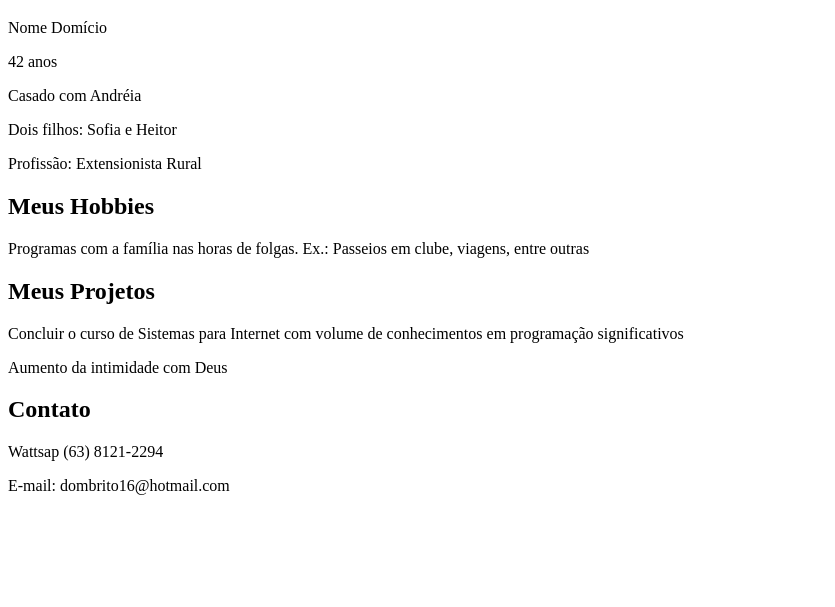
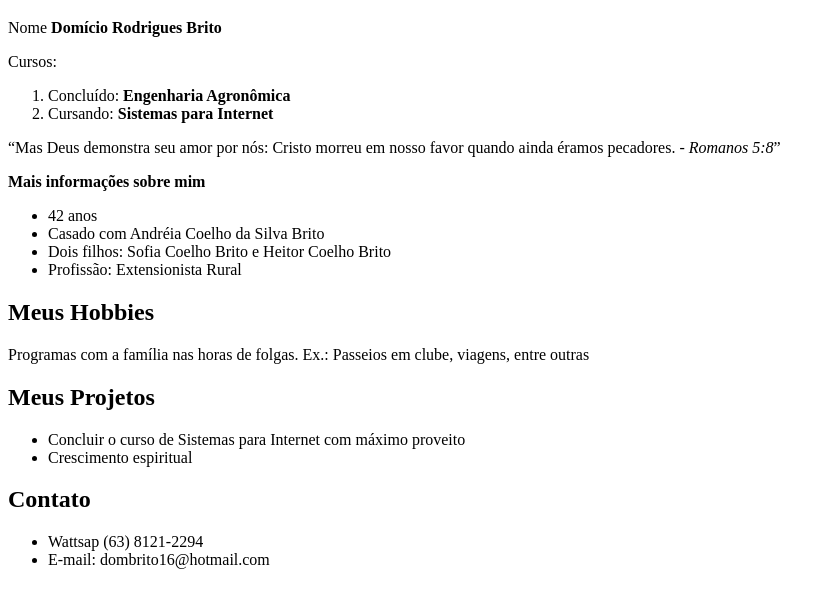
Before and after one commit to Dombrito/pbweb, a plain HTML site: page index.html in a window 1280 px wide. Shown: the part 61-668 px from the top of the page, without its empty margins (0-835 px from the left). Drawn offline with Linux system fonts and the light colour scheme.

Commit message:
Update index.html

```diff
--- a/index.html
+++ b/index.html
@@ -9,19 +9,35 @@
 <!--A página foi criada no dia 08 de fevereiro de 2023-->
 <body>
     <h1>Quem sou eu?</h1>
-    <p>Nome Domício</p>
-    <p>42 anos</p>
-    <p>Casado com Andréia</p>
-    <p>Dois filhos: Sofia e Heitor</p>
-    <p>Profissão: Extensionista Rural</p>
+    <p>Nome <strong>Domício Rodrigues Brito</strong></p>
+    <p>Cursos:</p>
+    <ol>
+        <li>Concluído: <strong>Engenharia Agronômica</strong></li>
+        <li>Cursando: <strong>Sistemas para Internet</strong></li>
+    </ol>
+    <p><q>Mas Deus demonstra seu amor por nós: Cristo morreu em nosso favor quando ainda éramos pecadores.<cite> - Romanos 5:8</cite></q><br></p>
+
+    <p><b>Mais informações sobre mim</b></p>
+    <ul>
+        <li>42 anos</li>
+        <li>Casado com Andréia Coelho da Silva Brito</li>
+        <li>Dois filhos: Sofia Coelho Brito e Heitor Coelho Brito</li>
+        <li>Profissão: Extensionista Rural<br></li>
+    </ul>
+
     <h2>Meus Hobbies</h2>
-    <p>Programas com a família nas horas de folgas. Ex.: Passeios em clube, viagens, entre outras</p>
+    <p>Programas com a família nas horas de folgas. Ex.: Passeios em clube, viagens, entre outras<br></p>
+
     <h2>Meus Projetos</h2>
-    <p>Concluir o curso de Sistemas para Internet com volume de conhecimentos em programação significativos</p>
-    <p>Aumento da intimidade com Deus</p>
+    <ul>
+        <li>Concluir o curso de Sistemas para Internet com máximo proveito</li>
+        <li>Crescimento espiritual<br></li>
+    </ul>
+
     <h2>Contato</h2>
-    <p>Wattsap (63) 8121-2294</p>
-    <p>E-mail: dombrito16@hotmail.com</p>
-
+    <ul>
+        <li>Wattsap (63) 8121-2294</li>
+        <li>E-mail: dombrito16@hotmail.com</li>
+    </ul>
 </body>
 </html>
```
